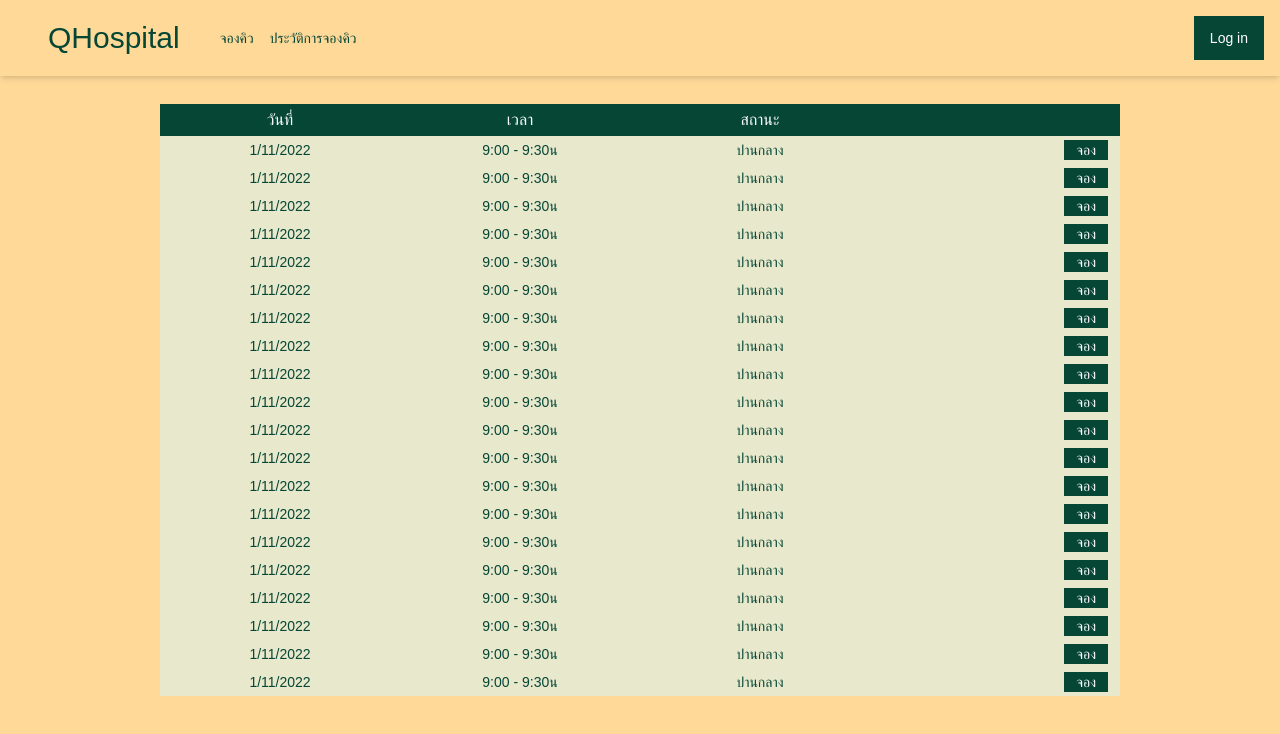
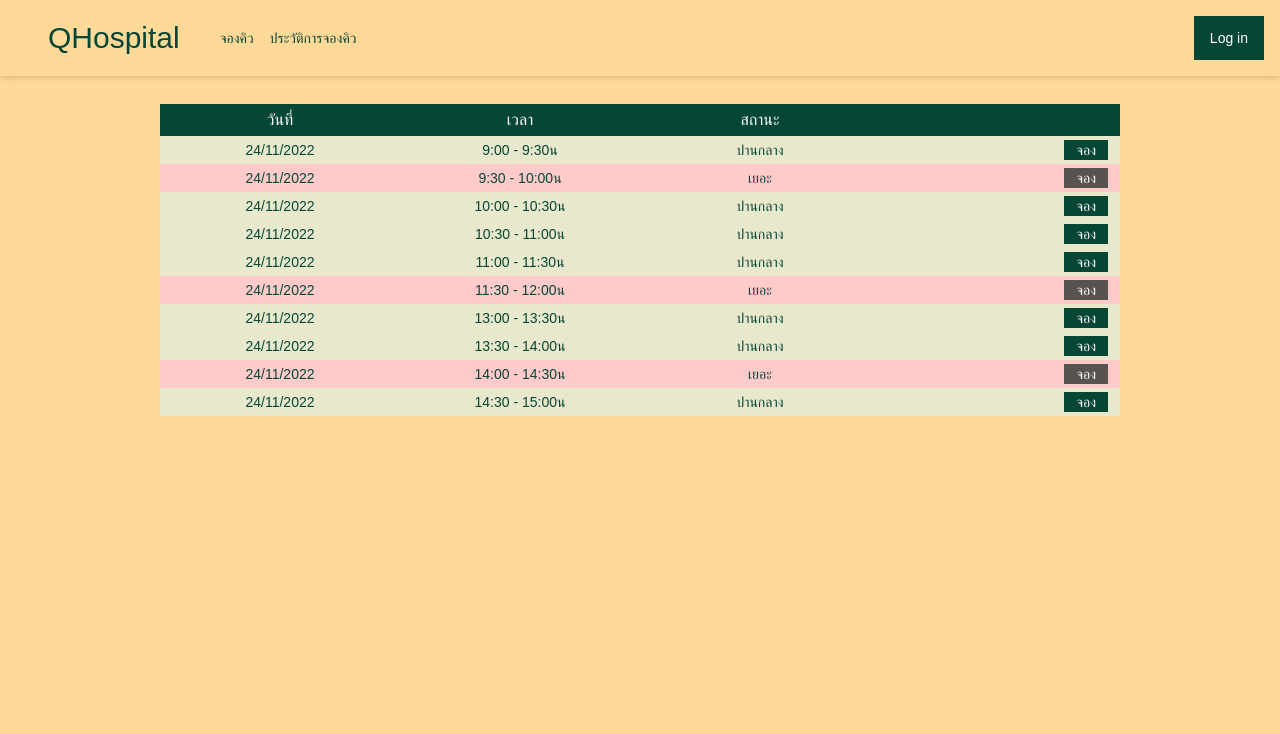
Before and after one commit to yanisa2002/Hospital-Booking-Website-Project, a React (Create React App) app: page /booking in a window 1280 px wide. Shown: the top 734 px of the page. Built offline with nearby package versions, Linux system fonts and the light colour scheme; a web font is replaced by a local one.

Commit message:
booking & queue

```diff
--- a/src/component/Booking/BookCard.js
+++ b/src/component/Booking/BookCard.js
@@ -1,15 +1,15 @@
 import React from "react";
 
 function BookCard(props) {
-  const { toggle } = props;
+  const { toggle, time, dens} = props;
 
   return (
-    <div className="grid grid-cols-4  w-[60rem] h-7 bg-uColor  text-sm">
-      <div className="flex justify-center items-center">1/11/2022</div>
-      <div className="flex justify-center items-center">9:00 - 9:30น</div>
-      <div className="flex justify-center items-center">ปานกลาง</div>
+    <div className={`grid grid-cols-4  w-[60rem] h-7  text-sm ${dens == 1 ?  "bg-uColor ": "bg-red-200"}`}>
+      <div className="flex justify-center items-center">24/11/2022</div>
+      <div className="flex justify-center items-center">{time}</div>
+      <div className="flex justify-center items-center">{dens == 1 ? "ปานกลาง": "เยอะ"}</div>
       <div className="flex justify-end items-center px-3">
-        <button onClick={toggle} className="bg-uColor-green text-white px-3">
+        <button onClick={toggle} className={` text-white px-3 ${dens == 1 ?  "bg-uColor-green ": "bg-stone-600"}`}>
           จอง
         </button>
       </div>
--- a/src/component/History/CardQueueComponent.js
+++ b/src/component/History/CardQueueComponent.js
@@ -6,7 +6,8 @@ import demoPic from '../../asset/demo.jpg'
 //Import icon
 import { BsCheck2Circle } from 'react-icons/bs';
 
-function CardQueueComponent() {
+function CardQueueComponent(props) {
+
   return (
     <div className = "grid grid-cols-4 grid-rows-2 bg-white mb-4 p-2 text-lg rounded-xl w-[85rem] max-w-6xl">
         <div className='row-span-2 '>
@@ -25,7 +26,7 @@ function CardQueueComponent() {
         <div className='font-semibold'>เวลานัด: </div>
         <div className='text-sm flex flex-col items-center'>
             <p className='text-uColor"'>จองคิวสำเร็จ</p>
-            <p>01-11-2565 09:55</p>
+            <p>24-11-2565 10:30น.</p>
         </div>
 
     </div>
--- a/src/component/QueueStatus/SuccessComponent.js
+++ b/src/component/QueueStatus/SuccessComponent.js
@@ -18,7 +18,7 @@ function SuccessComponent(props) {
         <p className='py-2'>คิวปัจจุบัน YY</p>
         <p className='py-2'>สถานที่ ติดต่อแผนก บลาๆๆ</p>
         <div className='pt-2 pb-8'>
-            <span className='pr-8'>วันที่ 1/11/2022</span>
+            <span className='pr-8'>วันที่ 24/11/2022</span>
             <span>เวลา 10:00 - 10:30น.</span>
         </div>
         <button className='bg-red-600 text-white px-4 py-1'>ยกเลิกคิว</button>
--- a/src/page/BookingPage.js
+++ b/src/page/BookingPage.js
@@ -26,9 +26,7 @@ function BookingPage() {
     } else if (!TelNum.match(/^[\+]?[(]?[0-9]{3}[)]?[-\s\.]?[0-9]{3}[-\s\.]?[0-9]{4,6}$/im)) {
       setErr("กรุณากรอกเป็นตัวเลข");
     }
-    else{
-      setErr("pass")
-    }
+
   }
   const handlerSubmit = (event) => {
     event.preventDefault()
@@ -103,7 +101,7 @@ function BookingPage() {
               <p>ผู้ป่วยใหม่</p>
             </div>
 
-            <p className="py-2">วันที่ 1/11/2022</p>
+            <p className="py-2">วันที่ 24/11/2022</p>
             <p className="py-2">เวลา 10:30 - 11:00น </p>
             {isOpenTel && (
               <div className="flex flex-col items-center">
@@ -122,10 +120,12 @@ function BookingPage() {
                 </div>
               </div>
             )}
+            <Link to='/queue/123'>
 
               <button id='submit' className="bg-uColor-green text-white p-2 disabled:opacity-50">
                 ดำเนินการต่อ
               </button>
+            </Link>
           </form>
         </div>
       )}
@@ -134,26 +134,17 @@ function BookingPage() {
         <div className="flex justify-center items-center">เวลา</div>
         <div className=" flex justify-center items-center">สถานะ</div>
       </div>
-      <CardComponent toggle={toggleBooking} />
-      <CardComponent toggle={toggleBooking} />
-      <CardComponent toggle={toggleBooking} />
-      <CardComponent toggle={toggleBooking} />
-      <CardComponent toggle={toggleBooking} />
-      <CardComponent toggle={toggleBooking} />
-      <CardComponent toggle={toggleBooking} />
-      <CardComponent toggle={toggleBooking} />
-      <CardComponent toggle={toggleBooking} />
-      <CardComponent toggle={toggleBooking} />
-      <CardComponent toggle={toggleBooking} />
-      <CardComponent toggle={toggleBooking} />
-      <CardComponent toggle={toggleBooking} />
-      <CardComponent toggle={toggleBooking} />
-      <CardComponent toggle={toggleBooking} />
-      <CardComponent toggle={toggleBooking} />
-      <CardComponent toggle={toggleBooking} />
-      <CardComponent toggle={toggleBooking} />
-      <CardComponent toggle={toggleBooking} />
-      <CardComponent toggle={toggleBooking} />
+      <CardComponent toggle={toggleBooking} time="9:00 - 9:30น" dens = {1} />
+      <CardComponent toggle={toggleBooking} time="9:30 - 10:00น" dens = {2} />
+      <CardComponent toggle={toggleBooking} time="10:00 - 10:30น" dens = {1} />
+      <CardComponent toggle={toggleBooking} time="10:30 - 11:00น" dens = {1} />
+      <CardComponent toggle={toggleBooking} time="11:00 - 11:30น" dens = {1} />
+      <CardComponent toggle={toggleBooking} time="11:30 - 12:00น" dens = {2} />
+      <CardComponent toggle={toggleBooking} time="13:00 - 13:30น" dens = {1} />
+      <CardComponent toggle={toggleBooking} time="13:30 - 14:00น" dens = {1} />
+      <CardComponent toggle={toggleBooking} time="14:00 - 14:30น" dens = {2} />
+      <CardComponent toggle={toggleBooking} time="14:30 - 15:00น" dens = {1} />
+
     </div>
   );
 }
--- a/src/page/QueueHistory.js
+++ b/src/page/QueueHistory.js
@@ -12,9 +12,9 @@ function QueueHistory() {
         <div className='flex flex-col items-center'>
 
               <Link to={`/queue/123`}>
-                <CardQueueComponent/>
+                <CardQueueComponent />
               </Link>
-              <CardQueueComponent/>
+
 
         </div>
 
```
